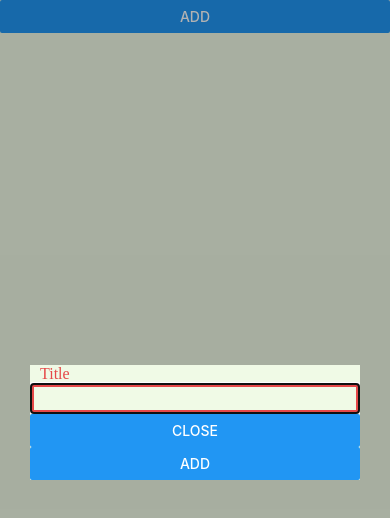
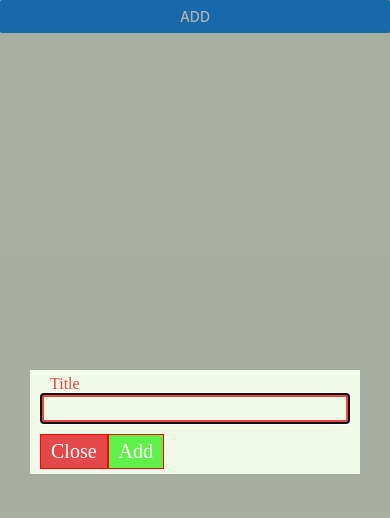
Before and after one commit to FBGFi/WorkoutScheduling, a React Native app: screen / in a window 390 px wide. Both pictures are taken after a click on the button "ADD". Shown: the top 518 px of the page. Built offline with nearby package versions, Linux system fonts and the light colour scheme.

Commit message:
customize button

```diff
--- /dev/null
+++ b/src/components/Button/Button.tsx
@@ -0,0 +1,48 @@
+import Colors from "@styles/colors";
+import Dimensions from "@styles/dimensions";
+import Fonts from "@styles/fonts";
+import React from "react";
+import ReactNative from "react-native";
+
+const buttonStyles = ReactNative.StyleSheet.create({
+  wrapper: {
+    paddingVertical: Dimensions.whitespace_vertical,
+    paddingHorizontal: Dimensions.whitespace_horizontal,
+  },
+  text: {
+    color: "#FFFFFF",
+    fontSize: Dimensions.font_small,
+    fontFamily: Fonts.Titillium_semibold,
+    textAlign: "center",
+  },
+});
+
+interface ButtonProps {
+  title: string;
+  type: "cancel" | "confirm";
+  onPress: () => void;
+  style?: ReactNative.StyleProp<ReactNative.ViewStyle>;
+}
+
+export const Button: React.FC<ButtonProps> = ({
+  title,
+  type,
+  onPress,
+  style,
+}) => {
+  return (
+    <ReactNative.TouchableNativeFeedback onPress={onPress}>
+      <ReactNative.View
+        style={[
+          buttonStyles.wrapper,
+          {
+            backgroundColor:
+              type === "cancel" ? Colors.secondary : Colors.primary,
+          },
+          style,
+        ]}>
+        <ReactNative.Text style={buttonStyles.text}>{title}</ReactNative.Text>
+      </ReactNative.View>
+    </ReactNative.TouchableNativeFeedback>
+  );
+};
--- a/src/components/CustomModal/InputModal.tsx
+++ b/src/components/CustomModal/InputModal.tsx
@@ -1,6 +1,8 @@
+import { Button } from "@components/Button/Button";
 import { Input } from "@components/Input/Input";
 import { InputData } from "@components/Input/types";
 import Colors from "@styles/colors";
+import Dimensions from "@styles/dimensions";
 import React from "react";
 import ReactNative from "react-native";
 
@@ -17,6 +19,11 @@ const inputModalStyles = ReactNative.StyleSheet.create({
     marginBottom: "auto",
     backgroundColor: Colors.primary_background,
     marginVertical: 30,
+    paddingVertical: Dimensions.whitespace_vertical,
+    paddingHorizontal: Dimensions.whitespace_horizontal,
+  },
+  inputWrapper: {
+    marginBottom: Dimensions.whitespace_horizontal,
   },
 });
 
@@ -55,19 +62,39 @@ export function InputModal<InputValue extends InputData>({
     <ReactNative.Modal transparent onRequestClose={closeModal}>
       <ReactNative.View style={inputModalStyles.wrapper}>
         <ReactNative.View style={inputModalStyles.formContainer}>
+          {/* --- Inputs start --- */}
           <ReactNative.ScrollView style={{ maxHeight: screenHeight - 300 }}>
             {inputs.map((input, index) => (
-              <Input
+              <ReactNative.View
                 key={input.id + index}
-                label={input.label}
-                value={input.value}
-                onChange={(value) => onChange(input, value)}
-                autoFocus={input.autoFocus}
-              />
+                style={inputModalStyles.inputWrapper}>
+                <Input
+                  label={input.label}
+                  value={input.value}
+                  onChange={(value) => onChange(input, value)}
+                  autoFocus={input.autoFocus}
+                />
+              </ReactNative.View>
             ))}
           </ReactNative.ScrollView>
-          <ReactNative.Button title="Close" onPress={closeModal} />
-          <ReactNative.Button title="Add" onPress={onConfirm} />
+          {/* --- Inputs end --- */}
+
+          {/* --- Buttons start --- */}
+          <ReactNative.View style={{ flexDirection: "row" }}>
+            <Button
+              title="Close"
+              style={{ flex: 1 }}
+              onPress={closeModal}
+              type="cancel"
+            />
+            <Button
+              title="Add"
+              style={{ flex: 1 }}
+              onPress={onConfirm}
+              type="confirm"
+            />
+          </ReactNative.View>
+          {/* --- Buttons end --- */}
         </ReactNative.View>
       </ReactNative.View>
     </ReactNative.Modal>
```
